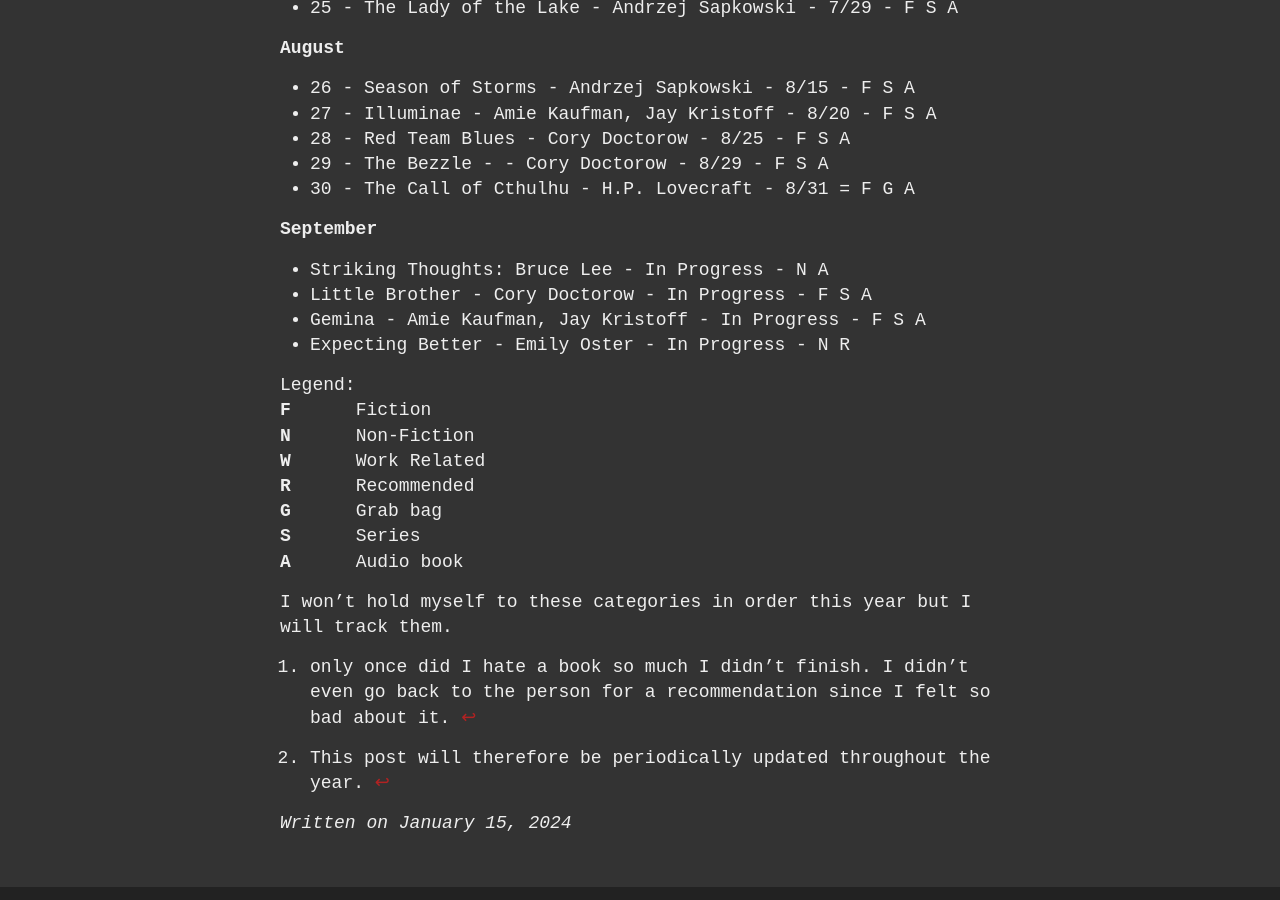
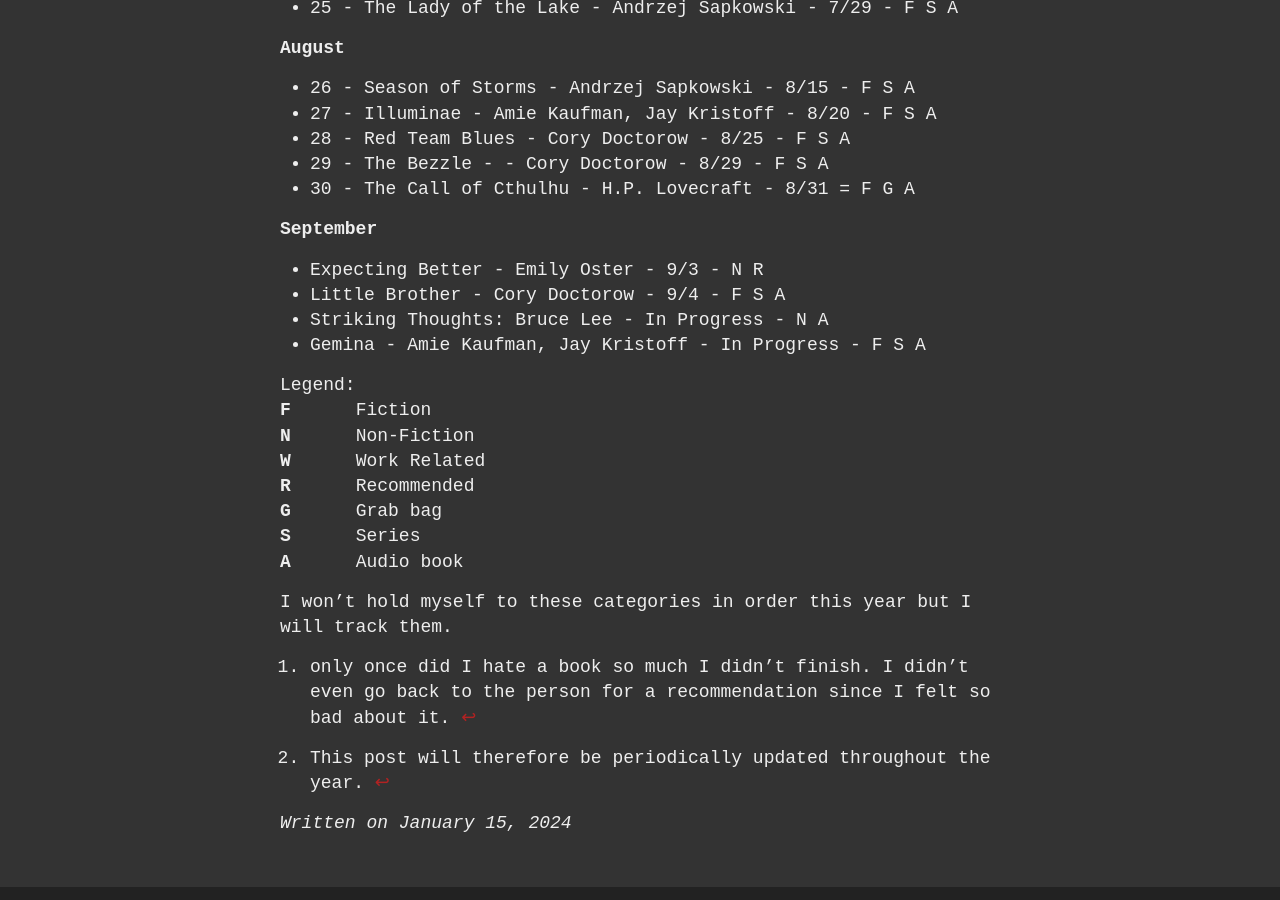
Before and after one commit to ninjajoe9/ninjajoe9.github.io, a Jekyll site: the page built from _posts/2024-01-15-Books-for-2024.md, in a window 1280 px wide and 900 px high, scrolled down 2563 px. Built offline with Jekyll 4.4.1, drawn with Linux system fonts in a browser that asks for light colours; our own code applies the rules of GitHub Pages for plain Markdown files.

Commit message:
Update books for 2024

```diff
--- a/_posts/2024-01-15-Books-for-2024.md
+++ b/_posts/2024-01-15-Books-for-2024.md
@@ -68,10 +68,11 @@
 
 **September**
 
+- Expecting Better - Emily Oster - 9/3 - N R
+- Little Brother - Cory Doctorow - 9/4 - F S A
 - Striking Thoughts: Bruce Lee - In Progress - N A
-- Little Brother - Cory Doctorow - In Progress - F S A
 - Gemina - Amie Kaufman, Jay Kristoff - In Progress - F S A
-- Expecting Better - Emily Oster - In Progress - N R
+
 
 
 | Legend: ||
```
